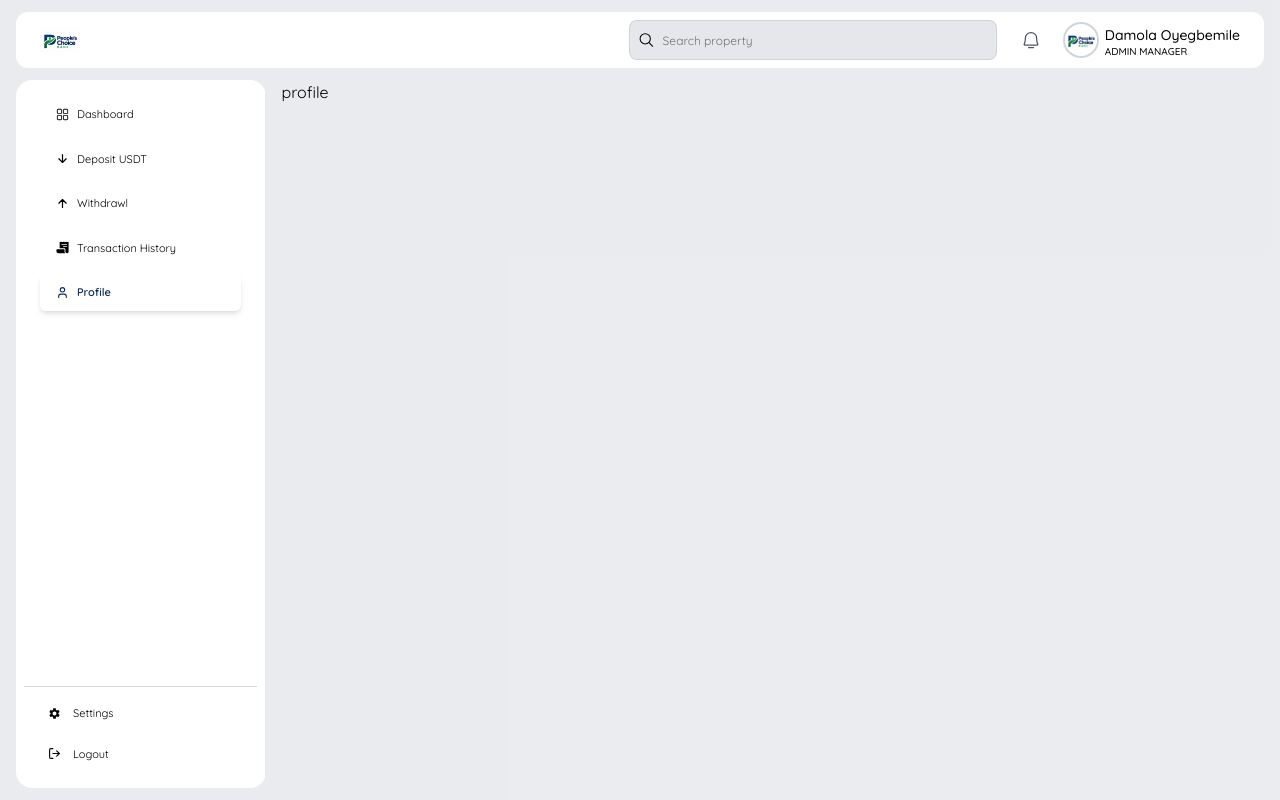
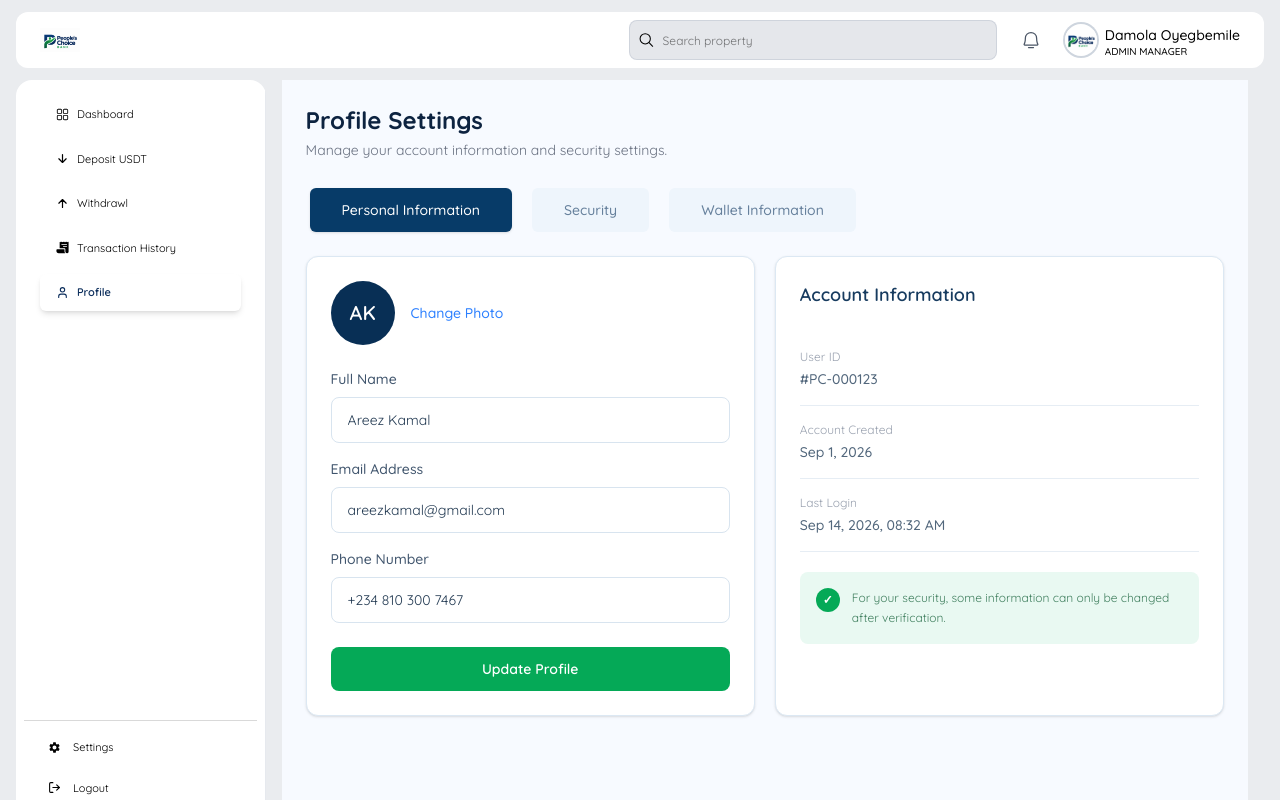
Before and after one commit to Sunmence-team/peoples_choice_frontend, a React (Vite) app: page /dashboard/profile in a window 1280 px wide. Built offline with nearby package versions, Linux system fonts and the light colour scheme; no server answers.

Commit message:
new commit

```diff
--- a/src/pages/dashboard/client/Profile.tsx
+++ b/src/pages/dashboard/client/Profile.tsx
@@ -1,9 +1,246 @@
-import React from 'react'
+import React, { useRef, useState } from "react";
+
+type Tab = "personal" | "security" | "wallet";
 
 export default function Profile() {
+  const [activeTab, setActiveTab] = useState<Tab>("personal");
+
+  const [fullName, setFullName] = useState("Areez Kamal");
+  const [email, setEmail] = useState("areezkamal@gmail.com");
+  const [phone, setPhone] = useState("+234 810 300 7467");
+
+  const [profileImage, setProfileImage] = useState<string | null>(null);
+
+  const fileInputRef = useRef<HTMLInputElement>(null);
+
+  const handlePhotoChange = (
+    event: React.ChangeEvent<HTMLInputElement>
+  ) => {
+    const file = event.target.files?.[0];
+
+    if (file) {
+      const imageUrl = URL.createObjectURL(file);
+      setProfileImage(imageUrl);
+    }
+  };
+
+  const handleUpdateProfile = () => {
+    console.log({
+      fullName,
+      email,
+      phone,
+    });
+
+    alert("Profile updated successfully!");
+  };
+
   return (
-    <div>
-      profile
+    <div className="min-h-screen bg-[#f7faff] p-6">
+      {/* Header */}
+      <div className="mb-6">
+        <h1 className="text-2xl font-bold text-[#0d2340]">
+          Profile Settings
+        </h1>
+
+        <p className="mt-1 text-sm text-gray-500">
+          Manage your account information and security settings.
+        </p>
+      </div>
+
+      {/* Tabs */}
+      <div className="mb-5 flex w-fit gap-5 rounded-lg p-1">
+        <button
+          onClick={() => setActiveTab("personal")}
+          className={`rounded-md px-8 py-3 text-sm font-medium cursor-pointer transition ${
+            activeTab === "personal"
+              ? "bg-[#073b68] text-white shadow-sm"
+              : "text-[#66809c] hover:text-[#073b68] bg-[#eef5fc]"
+          }`}
+        >
+          Personal Information
+        </button>
+
+        <button
+          onClick={() => setActiveTab("security")}
+          className={`rounded-md px-8 py-3 text-sm font-medium cursor-pointer transition ${
+            activeTab === "security"
+              ? "bg-[#073b68] text-white shadow-sm"
+              : "text-[#66809c] hover:text-[#073b68] bg-[#eef5fc]"
+          }`}
+        >
+          Security
+        </button>
+
+        <button
+          onClick={() => setActiveTab("wallet")}
+          className={`rounded-md px-8 py-3 text-sm font-medium cursor-pointer transition ${
+            activeTab === "wallet"
+              ? "bg-[#073b68] text-white shadow-sm"
+              : "text-[#66809c] hover:text-[#073b68] bg-[#eef5fc]"
+          }`}
+        >
+          Wallet Information
+        </button>
+      </div>
+
+      {/* Personal Information */}
+      {activeTab === "personal" && (
+        <div className="grid grid-cols-1  gap-5 lg:grid-cols-2">
+          {/* Left Card */}
+          <div className="rounded-xl border border-[#dce8f3] bg-white p-6 shadow-sm">
+            {/* Profile */}
+            <div className="mb-6 flex items-center gap-4">
+              {profileImage ? (
+                <img
+                  src={profileImage}
+                  alt="Profile"
+                  className="h-16 w-16 rounded-full object-cover"
+                />
+              ) : (
+                <div className="flex h-16 w-16 items-center justify-center rounded-full bg-[#082f55] text-xl font-semibold text-white">
+                  AK
+                </div>
+              )}
+
+              <button
+                type="button"
+                onClick={() => fileInputRef.current?.click()}
+                className="text-sm font-medium text-blue-500 hover:text-blue-600"
+              >
+                Change Photo
+              </button>
+
+              <input
+                ref={fileInputRef}
+                type="file"
+                accept="image/*"
+                onChange={handlePhotoChange}
+                className="hidden"
+              />
+            </div>
+
+            {/* Full Name */}
+            <div className="mb-4">
+              <label className="mb-2 block text-sm font-medium text-[#40556d]">
+                Full Name
+              </label>
+
+              <input
+                type="text"
+                value={fullName}
+                onChange={(e) => setFullName(e.target.value)}
+                className="w-full rounded-lg border border-[#d8e4ef] bg-white px-4 py-3 text-sm text-[#243b53] outline-none transition focus:border-[#0c4778]"
+              />
+            </div>
+
+            {/* Email */}
+            <div className="mb-4">
+              <label className="mb-2 block text-sm font-medium text-[#40556d]">
+                Email Address
+              </label>
+
+              <input
+                type="email"
+                value={email}
+                onChange={(e) => setEmail(e.target.value)}
+                className="w-full rounded-lg border border-[#d8e4ef] bg-white px-4 py-3 text-sm text-[#243b53] outline-none transition focus:border-[#0c4778]"
+              />
+            </div>
+
+            {/* Phone */}
+            <div className="mb-6">
+              <label className="mb-2 block text-sm font-medium text-[#40556d]">
+                Phone Number
+              </label>
+
+              <input
+                type="text"
+                value={phone}
+                onChange={(e) => setPhone(e.target.value)}
+                className="w-full rounded-lg border border-[#d8e4ef] bg-white px-4 py-3 text-sm text-[#243b53] outline-none transition focus:border-[#0c4778]"
+              />
+            </div>
+
+            {/* Update Button */}
+            <button
+              type="button"
+              onClick={handleUpdateProfile}
+              className="w-full rounded-lg bg-[#05a957] cursor-pointer py-3 text-sm font-semibold text-white transition hover:bg-[#04984e]"
+            >
+              Update Profile
+            </button>
+          </div>
+
+          {/* Right Card */}
+          <div className="rounded-xl border border-[#dce8f3] bg-white p-6 shadow-sm">
+            <h2 className="mb-6 text-lg font-semibold text-[#173b5f]">
+              Account Information
+            </h2>
+
+            {/* User ID */}
+            <div className="border-b border-[#e6edf4] py-4 first:pt-0">
+              <p className="mb-1 text-xs text-gray-400">User ID</p>
+              <p className="text-sm font-medium text-[#52677c]">
+                #PC-000123
+              </p>
+            </div>
+
+            {/* Account Created */}
+            <div className="border-b border-[#e6edf4] py-4">
+              <p className="mb-1 text-xs text-gray-400">Account Created</p>
+              <p className="text-sm font-medium text-[#52677c]">
+                Sep 1, 2026
+              </p>
+            </div>
+
+            {/* Last Login */}
+            <div className="border-b border-[#e6edf4] py-4">
+              <p className="mb-1 text-xs text-gray-400">Last Login</p>
+              <p className="text-sm font-medium text-[#52677c]">
+                Sep 14, 2026, 08:32 AM
+              </p>
+            </div>
+
+            {/* Verification Notice */}
+            <div className="mt-5 flex gap-3 rounded-lg bg-[#e9f9f2] p-4">
+              <div className="flex h-6 w-6 shrink-0 items-center justify-center rounded-full bg-[#05a957] text-xs font-bold text-white">
+                ✓
+              </div>
+
+              <p className="text-xs leading-5 text-[#428060]">
+                For your security, some information can only be changed after
+                verification.
+              </p>
+            </div>
+          </div>
+        </div>
+      )}
+
+      {/* Security */}
+      {activeTab === "security" && (
+        <div className="rounded-xl border border-[#dce8f3] bg-white p-6 shadow-sm">
+          <h2 className="text-lg font-semibold text-[#173b5f]">
+            Security
+          </h2>
+
+          <p className="mt-2 text-sm text-gray-500">
+            Manage your password and account security settings.
+          </p>
+        </div>
+      )}
+
+      {/* Wallet */}
+      {activeTab === "wallet" && (
+        <div className="rounded-xl border border-[#dce8f3] bg-white p-6 shadow-sm">
+          <h2 className="text-lg font-semibold text-[#173b5f]">
+            Wallet Information
+          </h2>
+
+          <p className="mt-2 text-sm text-gray-500">
+            Manage your wallet information and payment details.
+          </p>
+        </div>
+      )}
     </div>
-  )
+  );
 }
```
Also changed, not shown: package.json (+4 -4 lines), 1 other file (tests, documents, lock files or other folders).
